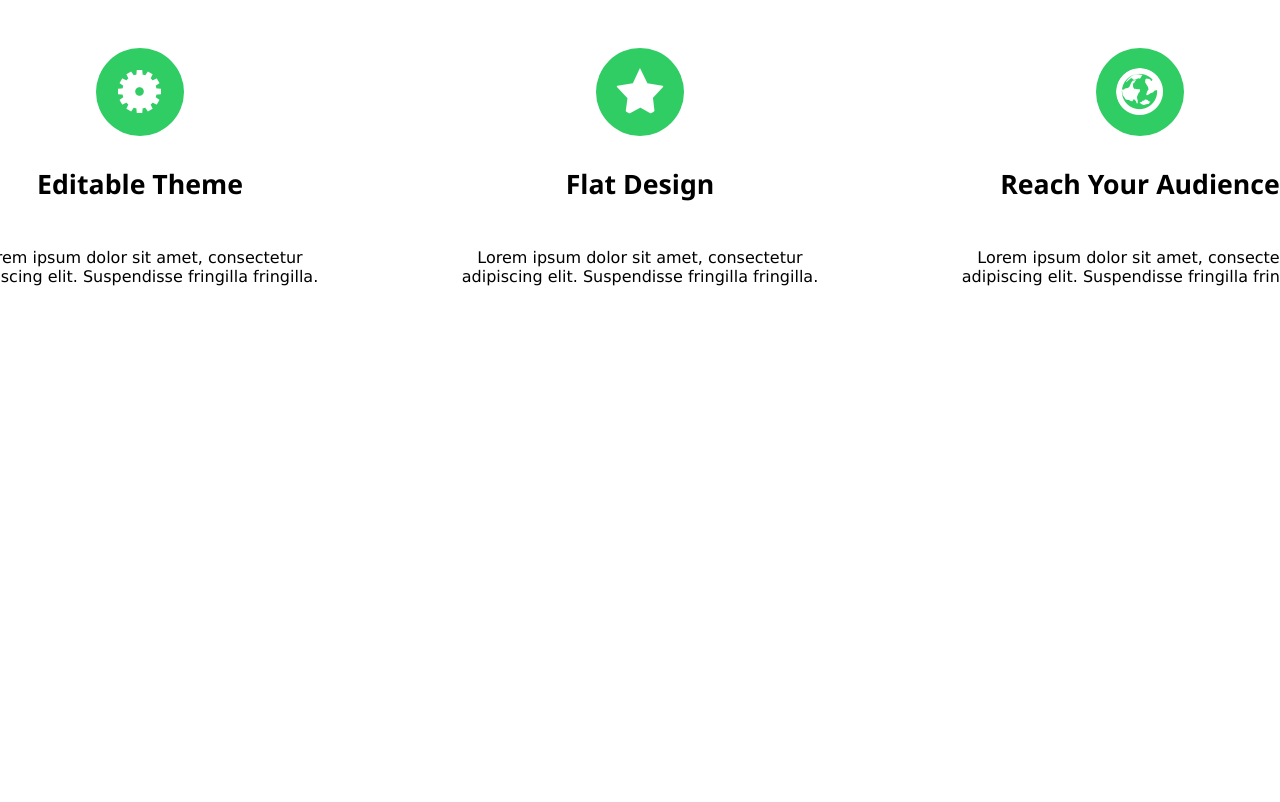
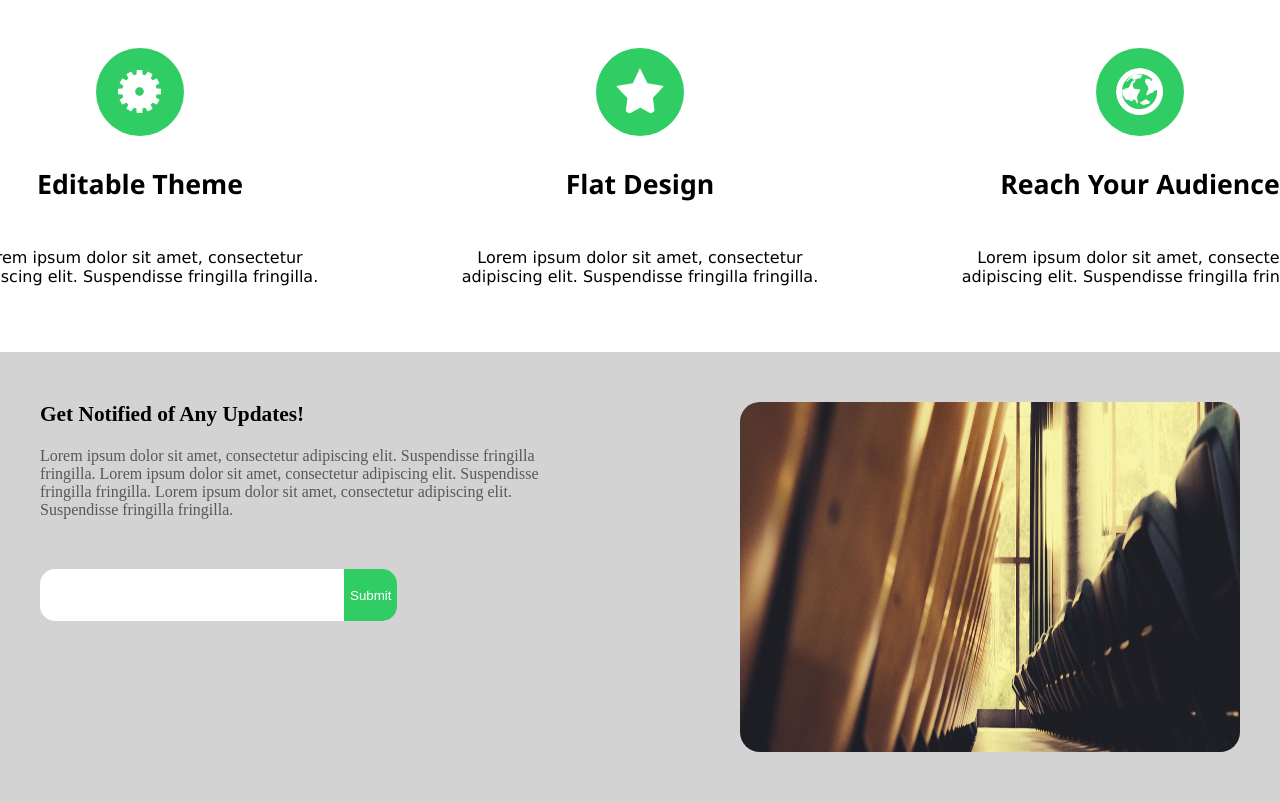
Before and after one commit to JaboloFNS/ex-notify-site, a plain HTML site: page index.html in a window 1280 px wide. Shown: the part 597-1399 px from the top of the page. Before the commit the page ends 949 px from the top, so only its background shows below. Drawn offline with Linux system fonts and the light colour scheme.

Commit message:
Ex Notify Site: article1 pronto.

```diff
--- a/index.html
+++ b/index.html
@@ -44,6 +44,19 @@
 
 		</div>
 	</section>
+	<article>
+		<div>
+			<h5>Get Notified of Any Updates!</h5>
+			<p>Lorem ipsum dolor sit amet, consectetur adipiscing elit. Suspendisse fringilla fringilla. Lorem ipsum dolor sit amet,
+				consectetur adipiscing elit. Suspendisse fringilla fringilla. Lorem ipsum dolor sit amet, consectetur adipiscing elit.
+				Suspendisse fringilla fringilla.</p>
+			<div>
+				<input type="email" class="bloco">
+				<input class="button" type="submit">
+			</div>
+		</div>
+		<img src="images/banner.png" alt="">
+	</article>
 
 </body>
 
--- a/styles.css
+++ b/styles.css
@@ -108,3 +108,64 @@ section div p{
     font-family: 'Lucida Sans', 'Lucida Sans Regular', 'Lucida Grande', 'Lucida Sans Unicode', Geneva, Verdana, sans-serif;
     font-size: 12pt;
 }
+
+/* _____________________________________ARTICLE 1_________________________________________________________ */
+article{
+    display: flex;
+    flex-direction: row;
+    width: 1600px;
+    justify-content: center;
+    background-color: lightgray;
+}
+
+article div{
+    display: flex;
+    flex-direction: column;
+    width: 500px;
+    margin: 50px 200px 50px 0;
+}
+
+article img{
+    margin: 50px 0;
+    width: 500px;
+    height: 350px;
+    border-radius: 20px;
+}
+
+h5{
+    font-size: 16pt;
+    margin: 0 0 20px 0;
+}
+
+article p{
+    font-size: 12pt;
+    margin: 0;
+    color: rgb(88, 88, 88);
+}
+
+article div div{
+    display: flex;
+    flex-direction: row;
+}
+
+.bloco{
+    width: 300px;
+    height: 50px;
+    border-top-left-radius: 15px;
+    border-bottom-left-radius: 15px;
+    border: none;
+}
+
+.button{
+    border: none;
+    border-top-right-radius: 15px;
+    border-bottom-right-radius: 15px;
+    background-color: rgba(48, 204, 100);
+    color: white;
+    cursor: pointer;
+
+}
+
+.button:hover{
+    color: rgb(0,0,0);
+}
```
